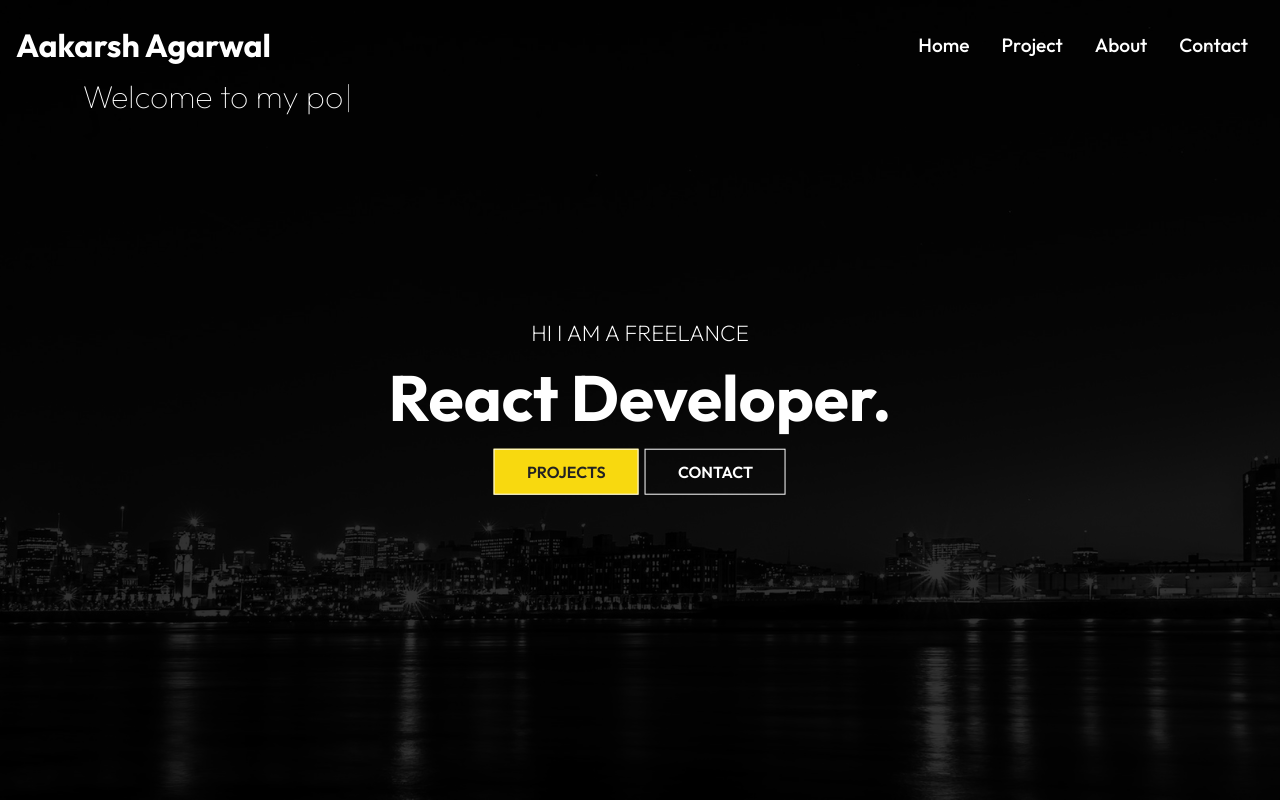
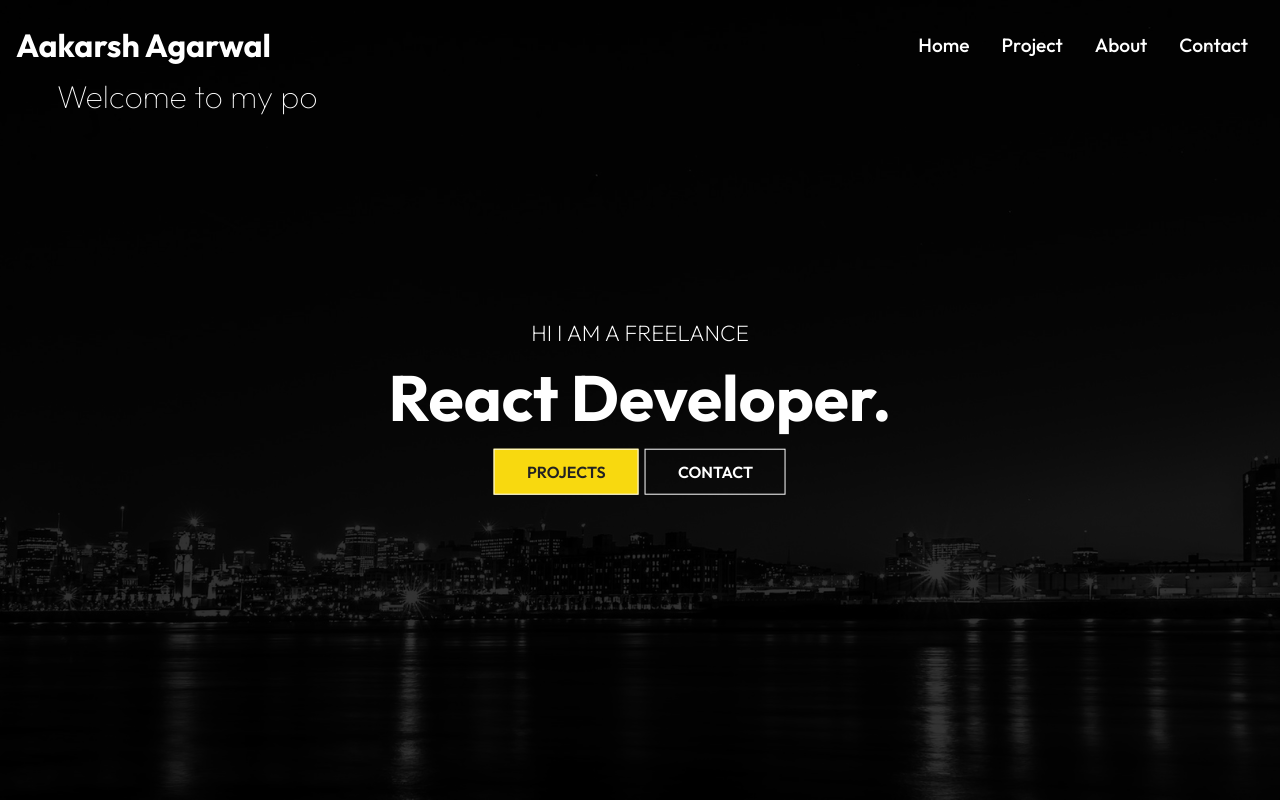
Before and after one commit to Akarsh10092/portfolio-ReactJS, a React (Create React App) app: page / in a window 1280 px wide. Shown: the top 800 px of the page. Built offline with nearby package versions, Linux system fonts and the light colour scheme.

Commit message:
Update TypeWriterStyles.css

```diff
--- a/src/components/TypeWriterStyles.css
+++ b/src/components/TypeWriterStyles.css
@@ -8,12 +8,12 @@
     position: absolute;
     transform: translate(-50%,-10%);
     top:10%;
-    left: 17%;
+    left: 15%;
     text-align: center;
 }
 @media screen and (max-width:640px) {
     .typewriter{
-        /* display:none; */
+        display:none;
         position: absolute;
     transform: translate(-10%,-50%);
     top:20%;
```
